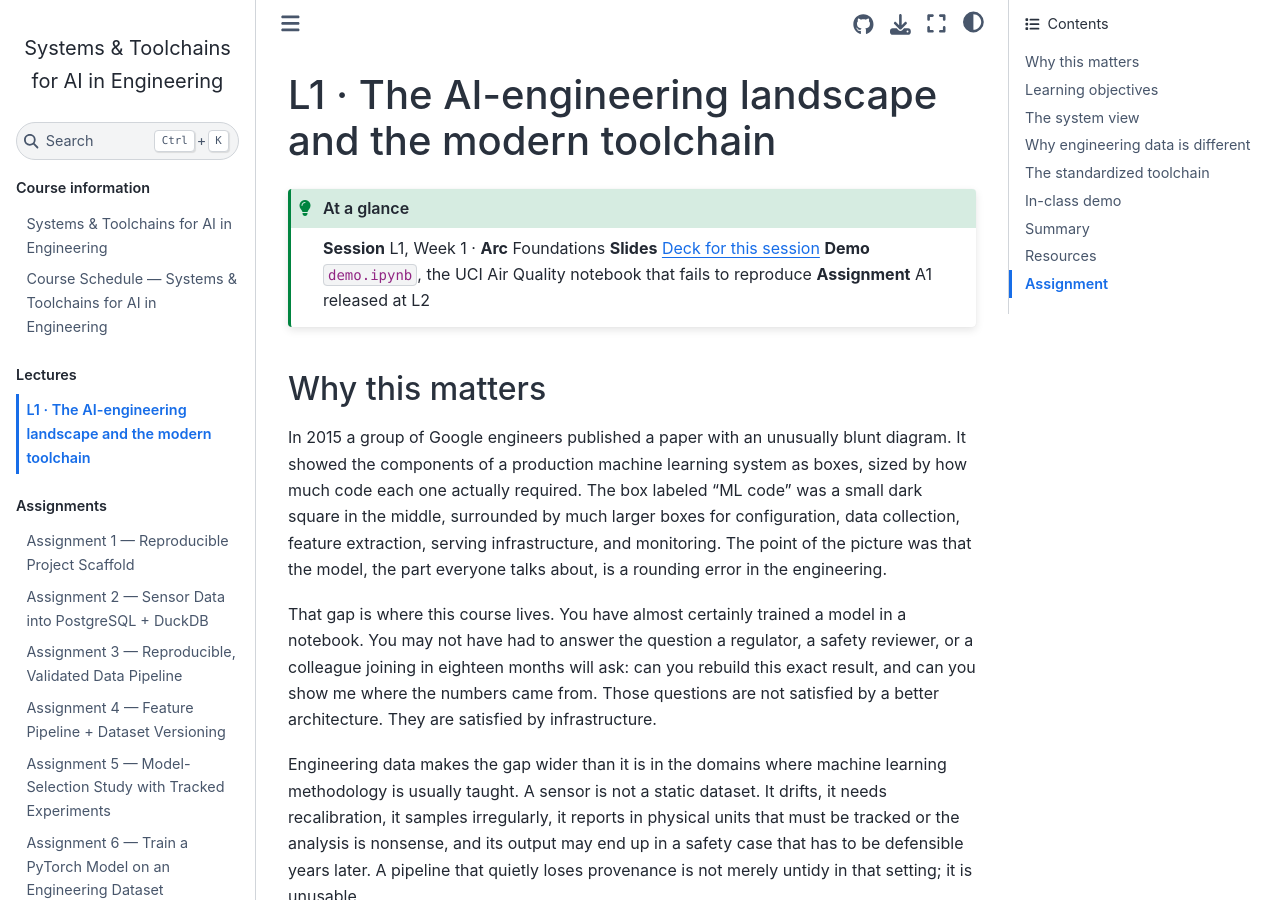
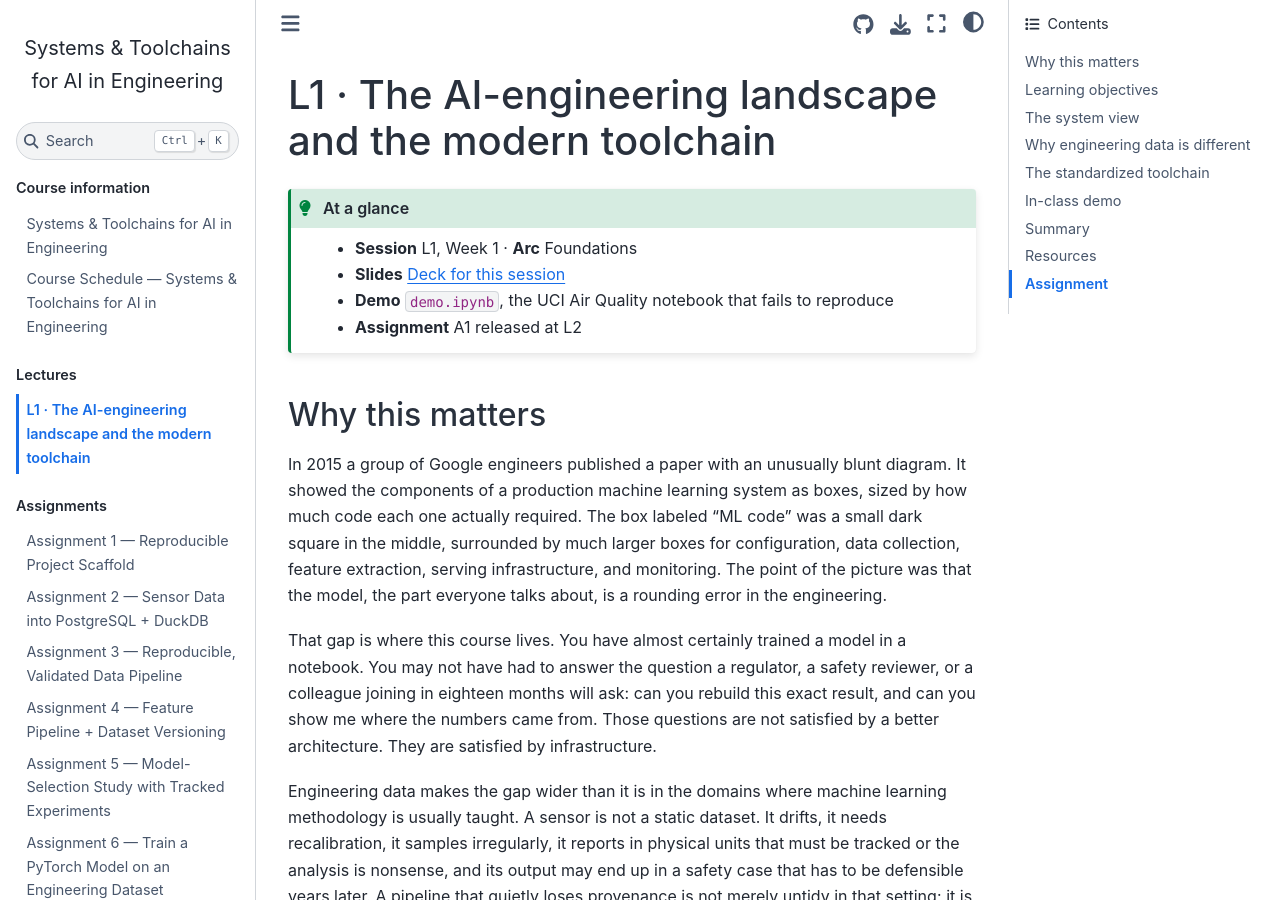
Before and after one commit to jkitchin/f26-06763, a Jupyter Book: the page built from lectures/l01/notes.md, in a window 1280 px wide and 900 px high. Built offline with Jupyter Book 1.0.4 settings and Sphinx 7.4.7 and the Sphinx Book theme 1.1.4, drawn with Linux system fonts in a browser that asks for light colours.

Commit message:
Fix At a glance admonition line breaks
Markdown collapsed the single newlines, running the metadata fields together
on one line. A list renders each on its own row.

Co-Authored-By: Claude Opus 4.8 (1M context) <noreply@anthropic.com>

```diff
--- a/lectures/l01/notes.md
+++ b/lectures/l01/notes.md
@@ -3,10 +3,10 @@
 :::{admonition} At a glance
 :class: tip
 
-**Session** L1, Week 1 · **Arc** Foundations
-**Slides** <a href="../../slides/l01.html">Deck for this session</a>
-**Demo** `demo.ipynb`, the UCI Air Quality notebook that fails to reproduce
-**Assignment** A1 released at L2
+- **Session** L1, Week 1 · **Arc** Foundations
+- **Slides** <a href="../../slides/l01.html">Deck for this session</a>
+- **Demo** `demo.ipynb`, the UCI Air Quality notebook that fails to reproduce
+- **Assignment** A1 released at L2
 :::
 
 ## Why this matters
```
Also changed, not shown: _templates/notes.md (+4 -4 lines).
